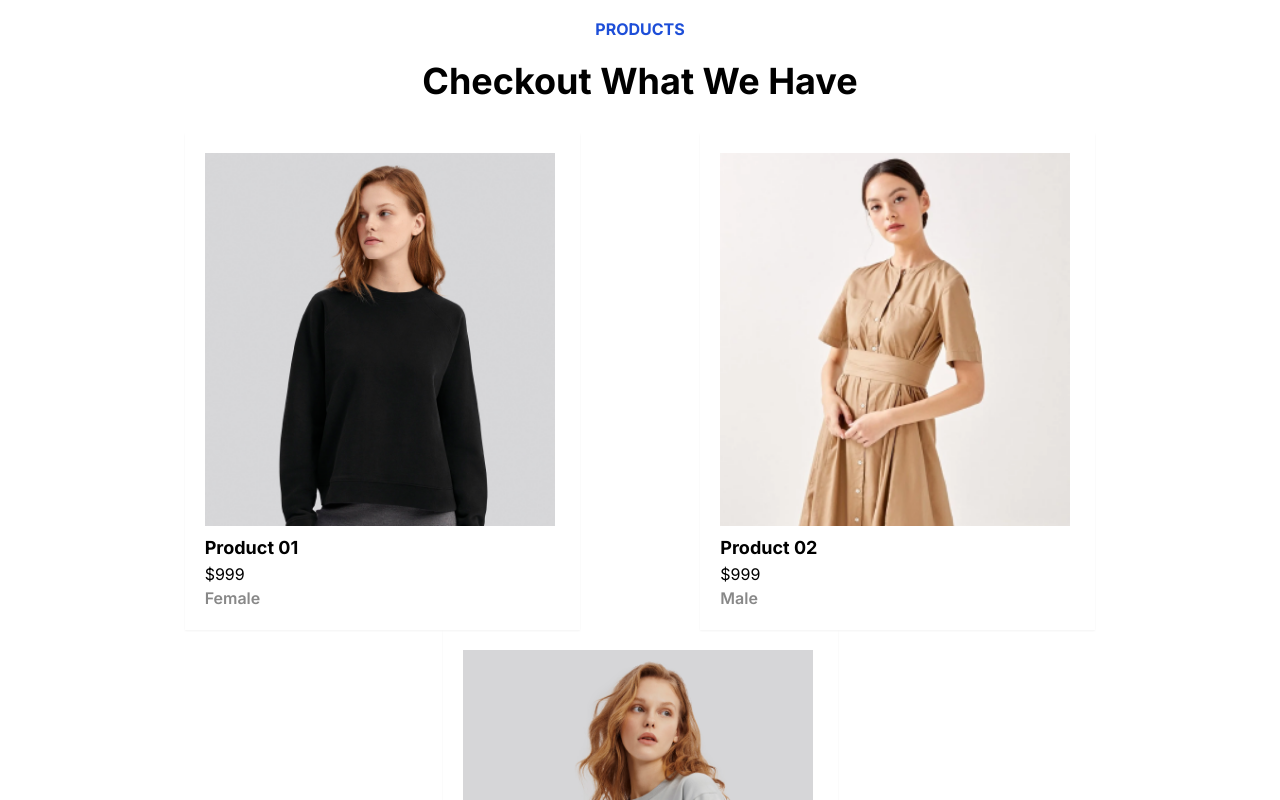
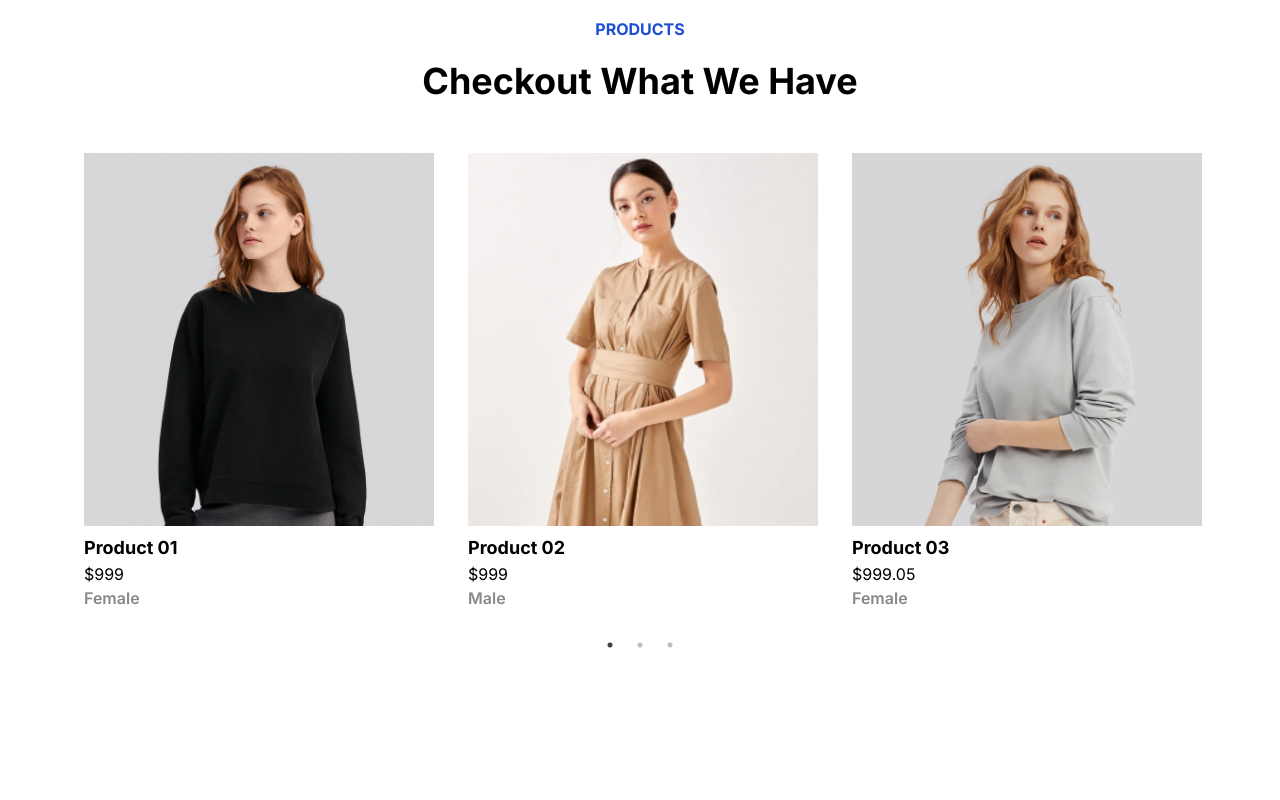
Before and after one commit to ZabairGhoss/PIAIC-hackathon-one-challenge-dine-market, a Next.js app: page / in a window 1280 px wide. Shown: the part 1560-2360 px from the top of the page. Built offline with nearby package versions, Linux system fonts and the light colour scheme.

Commit message:
react-slick Slider integrated with dynamic data flow

```diff
--- a/src/views/ProductsSlider.tsx
+++ b/src/views/ProductsSlider.tsx
@@ -1,12 +1,24 @@
-import { StaticImageData } from "next/image";
-import ProductCard from "@/components/ProductCard";
-import { Products } from "@/utils/mocks";
+"use client"
+
+import React from 'react'
+import "slick-carousel/slick/slick.css";
+import "slick-carousel/slick/slick-theme.css";
+import Slider from "react-slick";
+import { Products } from '@/utils/mocks';
+import { StaticImageData } from 'next/image';
+import ProductCard from '@/components/ProductCard';
 
 type Props = {};
 
 const ProductsSlider = (props: Props) => {
-  const featuredProducts = Products.slice(0, 3);
-
+  const settings = {
+    dots: true,
+    infinite: true,
+    arrows: true,
+    speed: 500,
+    slidesToShow: 3,
+    slidesToScroll: 3
+  };
   return (
     <section className="w-full py-20">
       <div className="flex flex-col gap-5 mb-[32px]">
@@ -17,8 +29,9 @@ const ProductsSlider = (props: Props) => {
           checkout what we have
         </h2>
       </div>
-      <div className="flex flex-wrap justify-evenly mt-[32px]">
-        {featuredProducts.map((product) => {
+      <div>
+        <Slider {...settings}>
+        {Products.map((product) => {
           return (
             <ProductCard
               key={product.id}
@@ -30,6 +43,7 @@ const ProductsSlider = (props: Props) => {
             />
           );
         })}
+        </Slider>
       </div>
     </section>
   );
```
